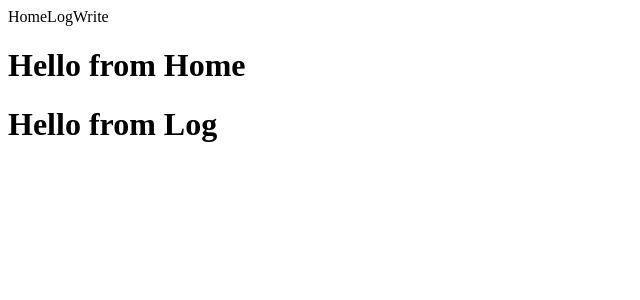
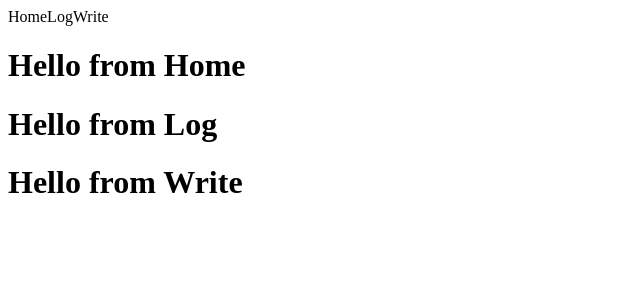
Before and after one commit to andrewjpwalters/react-final-project, a React (Create React App) app: page / in a window 1280 px wide. Shown: the top 300 px of the page, without its empty margins (0-640 px from the left). Built offline with nearby package versions, Linux system fonts and the light colour scheme.

Commit message:
add Write component and import to App.js

```diff
--- a/src/App.js
+++ b/src/App.js
@@ -1,6 +1,7 @@
 import NavBar from './NavBar.js'
 import Home from './Home'
 import Log from './Log'
+import Write from './Write'
 
 function App() {
   return (
@@ -8,6 +9,7 @@ function App() {
       <NavBar />
       <Home />
       <Log />
+      <Write />
     </div>
   );
 }
--- /dev/null
+++ b/src/Write.js
@@ -0,0 +1,9 @@
+import React from 'react';
+
+function Write() {
+    return (
+        <h1>Hello from Write</h1>
+    )
+}
+
+export default Write;
```
